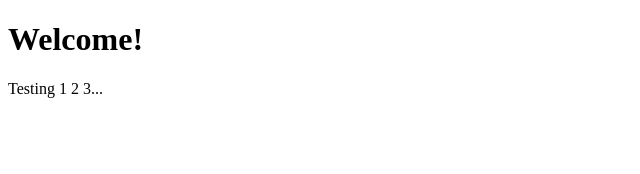
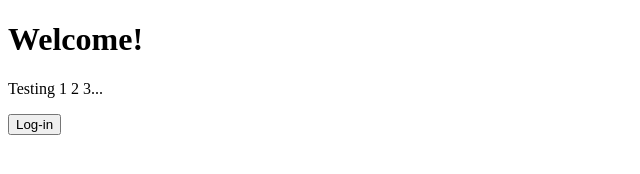
Before and after one commit to DungeonMaestro215/Hacklahoma, a website: page index.html in a window 1280 px wide. Shown: the whole page, without its empty margins (0-640 px from the left). Drawn offline with Linux system fonts and the light colour scheme.

Commit message:
added login page

```diff
--- a/index.html
+++ b/index.html
@@ -11,5 +11,10 @@
     <body>
         <h1>Welcome!</h1>
         <p>Testing 1 2 3...</p>
+
+        <form action="login.html">
+            <button id="login" type="submit" value="login.html">Log-in</button>
+        </form>
+
     </body>
 </html>
```
